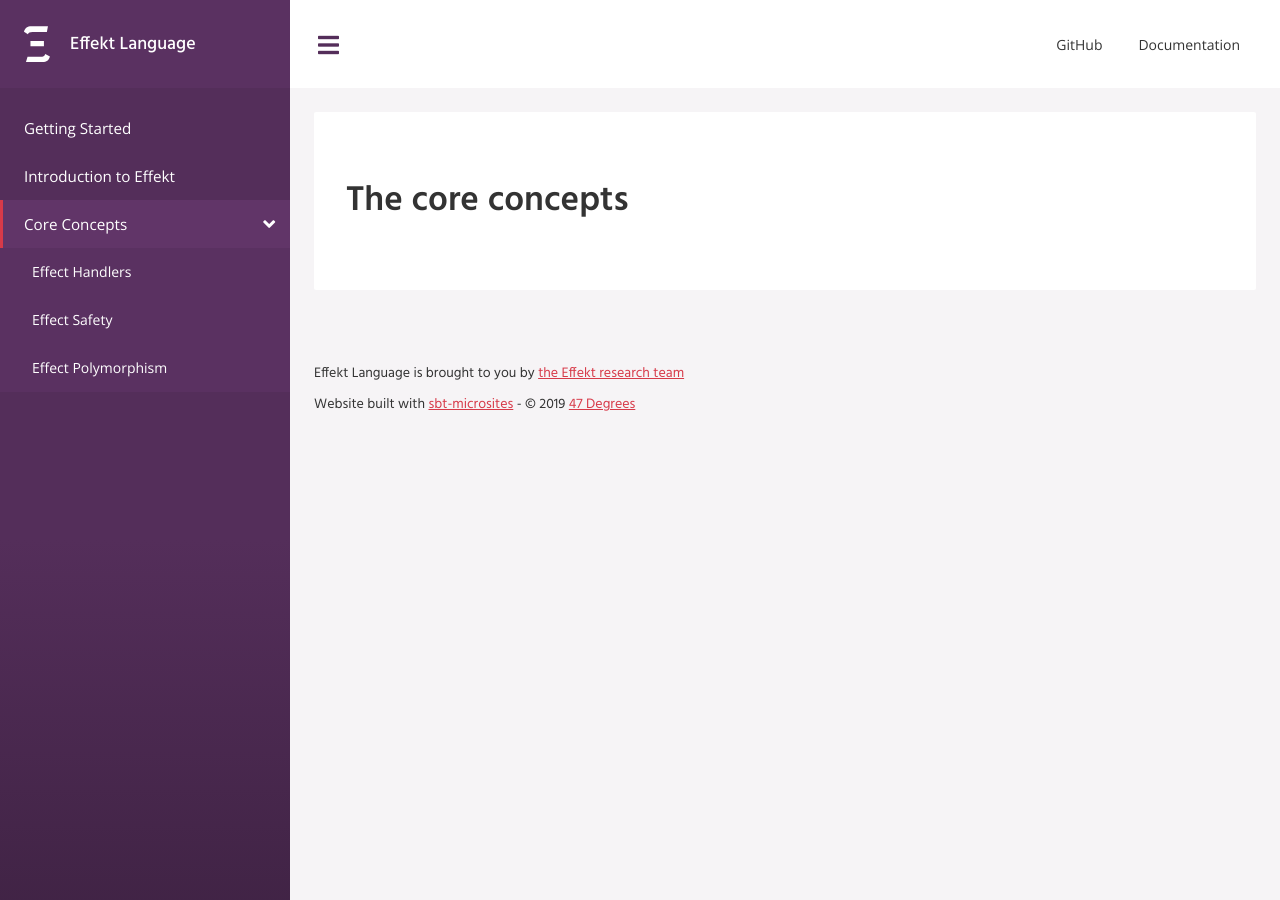
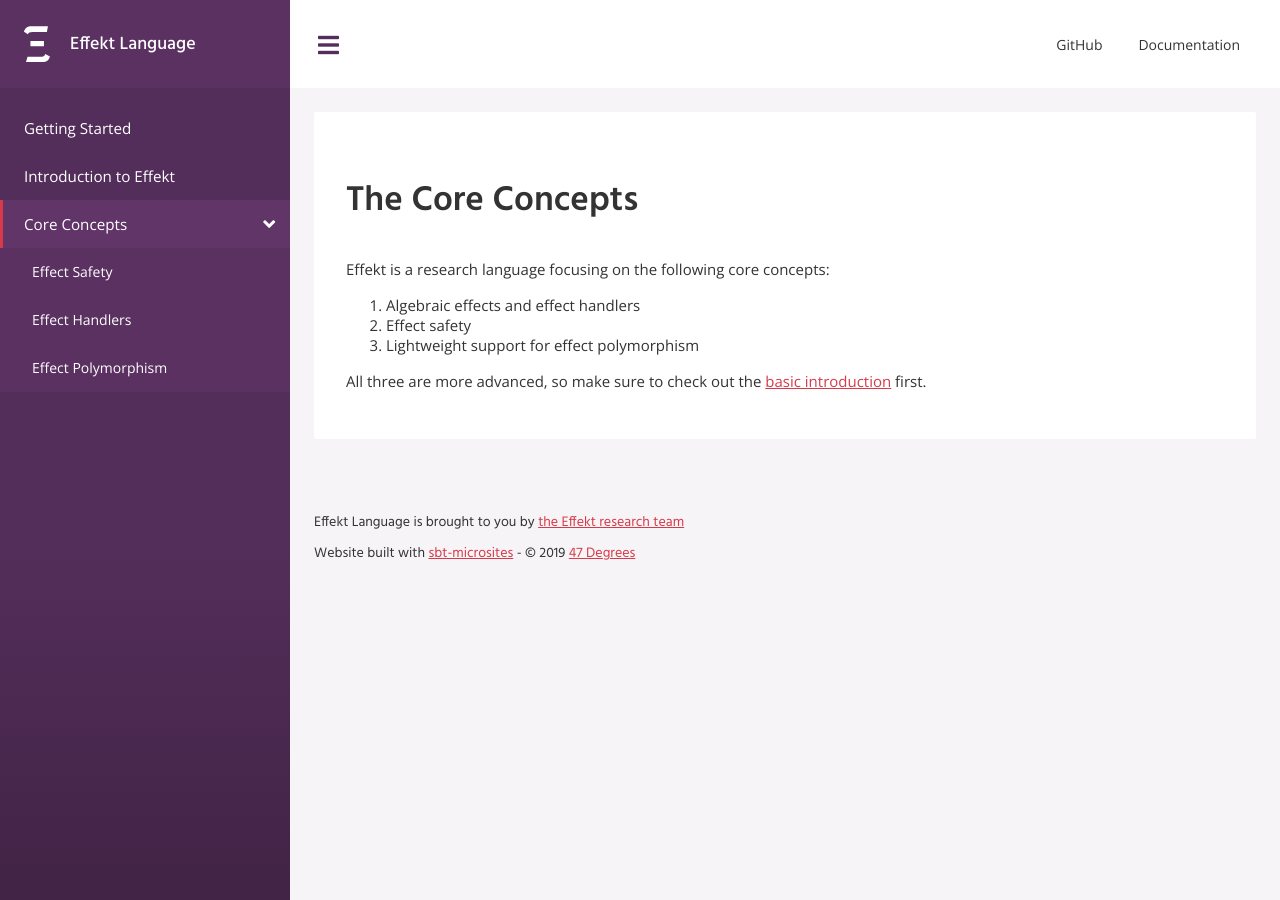
Before and after one commit to effekt-lang/effekt-website, a Jekyll site: the page built from docs/concepts.md, in a window 1280 px wide. Built offline with Jekyll 4.4.1, drawn with Linux system fonts in a browser that asks for light colours.

Commit message:
Stub the concepts page

```diff
--- a/_data/menu.yml
+++ b/_data/menu.yml
@@ -10,11 +10,11 @@ options:
     url: docs/concepts
     nested_options:
 
+      - title: Effect Safety
+        url: docs/concepts/effect-safety
+
       - title: Effect Handlers
         url: docs/concepts/effect-handlers
 
-      - title: Effect Safety
-        url: docs/concepts/effect-safety
-
       - title: Effect Polymorphism
         url: docs/concepts/effect-polymorphism
--- a/docs/concepts.md
+++ b/docs/concepts.md
@@ -4,4 +4,13 @@ title: Core Concepts
 permalink: docs/concepts
 ---
 
-# The core concepts
+# The Core Concepts
+
+Effekt is a research language focusing on the following core concepts:
+
+1. Algebraic effects and effect handlers
+2. Effect safety
+3. Lightweight support for effect polymorphism
+
+All three are more advanced, so make sure to check out the [basic introduction](/docs)
+first.
```
